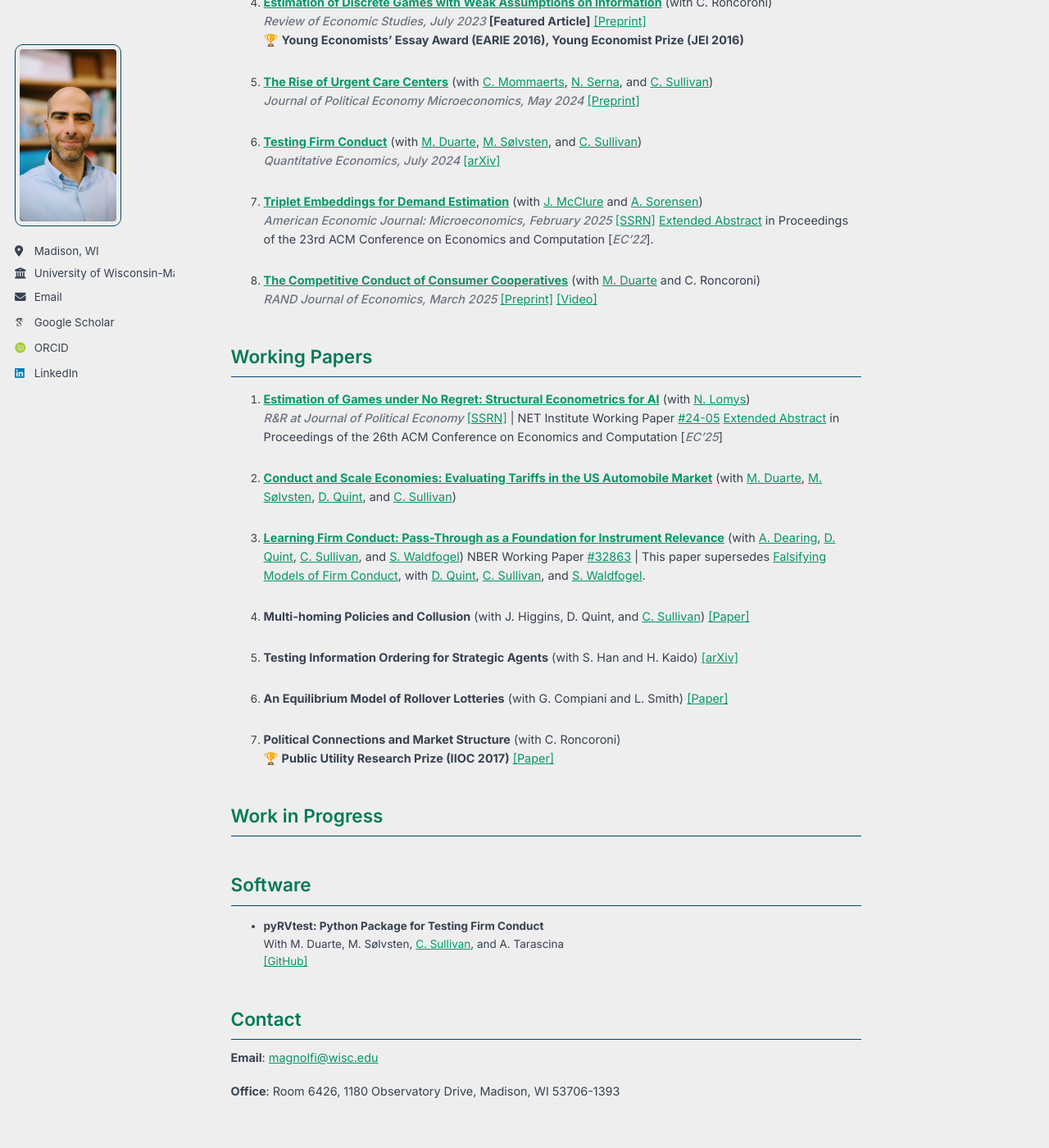
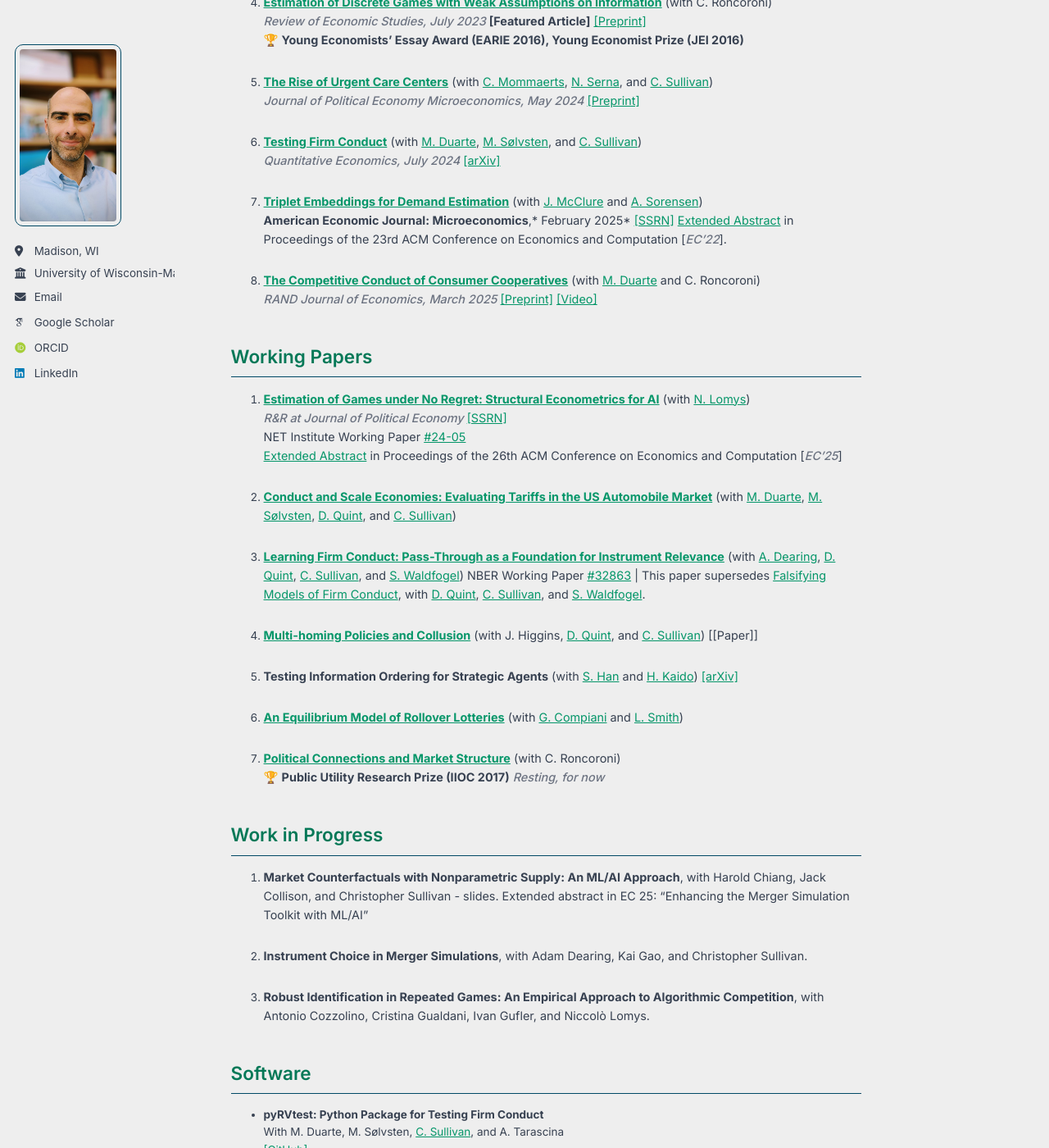
Before and after one commit to LorenzoMagnolfi/Lorenzomagnolfi.github.io, a Jekyll site: the page built from _pages/about.md, in a window 1280 px wide and 1400 px high, scrolled down 573 px. Shown: the whole window at 82% size. Built offline with Jekyll 4.4.1, drawn with Linux system fonts in a browser that asks for light colours; some web fonts are replaced; a script that is not in the unit is left out.

Commit message:
Update about.md

```diff
--- a/_pages/about.md
+++ b/_pages/about.md
@@ -36,7 +36,7 @@ Here is my [cv](files\cv_2025.pdf).
    *Quantitative Economics, July 2024*  [[arXiv]](https://arxiv.org/abs/2301.06720)
 
 7. [**Triplet Embeddings for Demand Estimation**](https://www.aeaweb.org/articles?id=10.1257/mic.20220248) (with [J. McClure](https://www.joncfmcclure.com/) and [A. Sorensen](https://users.ssc.wisc.edu/~sorensen/))
-   *American Economic Journal: Microeconomics, February 2025*  [[SSRN]](https://papers.ssrn.com/sol3/papers.cfm?abstract_id=4113399)
+   **American Economic Journal: Microeconomics**,* February 2025*  [[SSRN]](https://papers.ssrn.com/sol3/papers.cfm?abstract_id=4113399)
 [Extended Abstract](https://dl.acm.org/doi/10.1145/3490486.3538282) in Proceedings of the 23rd ACM Conference on Economics and Computation [*EC'22*].
 
 9. [**The Competitive Conduct of Consumer Cooperatives**](https://onlinelibrary.wiley.com/doi/10.1111/1756-2171.12496) (with [M. Duarte](https://sites.google.com/view/marco-duarte/home) and C. Roncoroni)
@@ -45,7 +45,8 @@ Here is my [cv](files\cv_2025.pdf).
 ## Working Papers
 
 1. [**Estimation of Games under No Regret: Structural Econometrics for AI**](files/papers/Estimation_of_Games_under_No_Regret_11_29.pdf) (with [N. Lomys](https://niccololomys.com/))
-   *R&R at Journal of Political Economy* [[SSRN]](https://ssrn.com/abstract=4269273) | NET Institute Working Paper [#24-05](https://ideas.repec.org/p/net/wpaper/2405.html)
+   *R&R at Journal of Political Economy* [[SSRN]](https://ssrn.com/abstract=4269273)<br>
+NET Institute Working Paper [#24-05](https://ideas.repec.org/p/net/wpaper/2405.html)<br>
 [Extended Abstract](https://dl.acm.org/doi/10.1145/3736252.3742516) in Proceedings of the 26th ACM Conference on Economics and Computation [*EC'25*]
 
 2. [**Conduct and Scale Economies: Evaluating Tariffs in the US Automobile Market**](/files/papers/ConductAndScaleEconomies_Manuscript+(1)) (with [M. Duarte](https://sites.google.com/view/marco-duarte/home), [M. Sølvsten](https://sites.google.com/site/mikkelsoelvsten/), [D. Quint](https://users.ssc.wisc.edu/~dquint/), and [C. Sullivan](https://sites.google.com/view/christopher-sullivan))
@@ -53,16 +54,24 @@ Here is my [cv](files\cv_2025.pdf).
 3. [**Learning Firm Conduct: Pass-Through as a Foundation for Instrument Relevance**](files/papers/Falsifying_Models_and_Tax_Instruments+(22)(2).pdf) (with [A. Dearing](https://business.cornell.edu/faculty-research/faculty/aed237/), [D. Quint](https://users.ssc.wisc.edu/~dquint/), [C. Sullivan](https://sites.google.com/view/christopher-sullivan), and [S. Waldfogel](https://www.swaldfogel.com/))
 NBER Working Paper [#32863](https://www.nber.org/papers/w32863) | This paper supersedes [Falsifying Models of Firm Conduct](magnolfi-quint-sullivan-waldfogel.pdf), with [D. Quint](https://users.ssc.wisc.edu/~dquint/), [C. Sullivan](https://sites.google.com/view/christopher-sullivan), and [S. Waldfogel](https://www.swaldfogel.com/).
 
-5. **Multi-homing Policies and Collusion** (with J. Higgins, D. Quint, and [C. Sullivan](https://sites.google.com/view/christopher-sullivan))  [[Paper]](files/papers/PlatformCollusion-3.pdf)
+4. [**Multi-homing Policies and Collusion**](files/papers/PlatformCollusion+(3).pdf) (with J. Higgins, [D. Quint](https://users.ssc.wisc.edu/~dquint/), and [C. Sullivan](https://sites.google.com/view/christopher-sullivan))  [[Paper]]
 
-6. **Testing Information Ordering for Strategic Agents** (with S. Han and H. Kaido)  [[arXiv]](https://arxiv.org/abs/2402.19425)
+5. **Testing Information Ordering for Strategic Agents** (with [S. Han](https://sukjinhan.com/info-1) and [H. Kaido](https://people.bu.edu/hkaido/))  [[arXiv]](https://arxiv.org/abs/2402.19425)
 
-7. **An Equilibrium Model of Rollover Lotteries** (with G. Compiani and L. Smith)  [[Paper]](files/papers/Rollover.pdf)
+6. [**An Equilibrium Model of Rollover Lotteries**](files/papers/Rollover.pdf) (with [G. Compiani](https://giovannicompiani.com/) and [L. Smith](https://www.lonessmith.com/))
 
-8. **Political Connections and Market Structure** (with C. Roncoroni)
-   🏆 **Public Utility Research Prize (IIOC 2017)**  [[Paper]](files/papers/PoliticalConnectionsMarketStructure.pdf)
+7. [**Political Connections and Market Structure**](files/papers/PoliticalConnectionsMarketStructure.pdf) (with C. Roncoroni)
+🏆 **Public Utility Research Prize (IIOC 2017)**
+*Resting, for now*
 
 ## Work in Progress
+
+1. **Market Counterfactuals with Nonparametric Supply: An ML/AI Approach**, with Harold Chiang, Jack Collison, and Christopher Sullivan - slides. Extended abstract in EC 25: “Enhancing the Merger Simulation Toolkit with ML/AI”
+
+2. **Instrument Choice in Merger Simulations**, with Adam Dearing,  Kai Gao, and Christopher Sullivan.
+
+3. **Robust Identification in Repeated Games: An Empirical Approach to Algorithmic Competition**, with Antonio Cozzolino, Cristina Gualdani, Ivan Gufler, and Niccolò Lomys.
+
 
 ## Software
 
```
